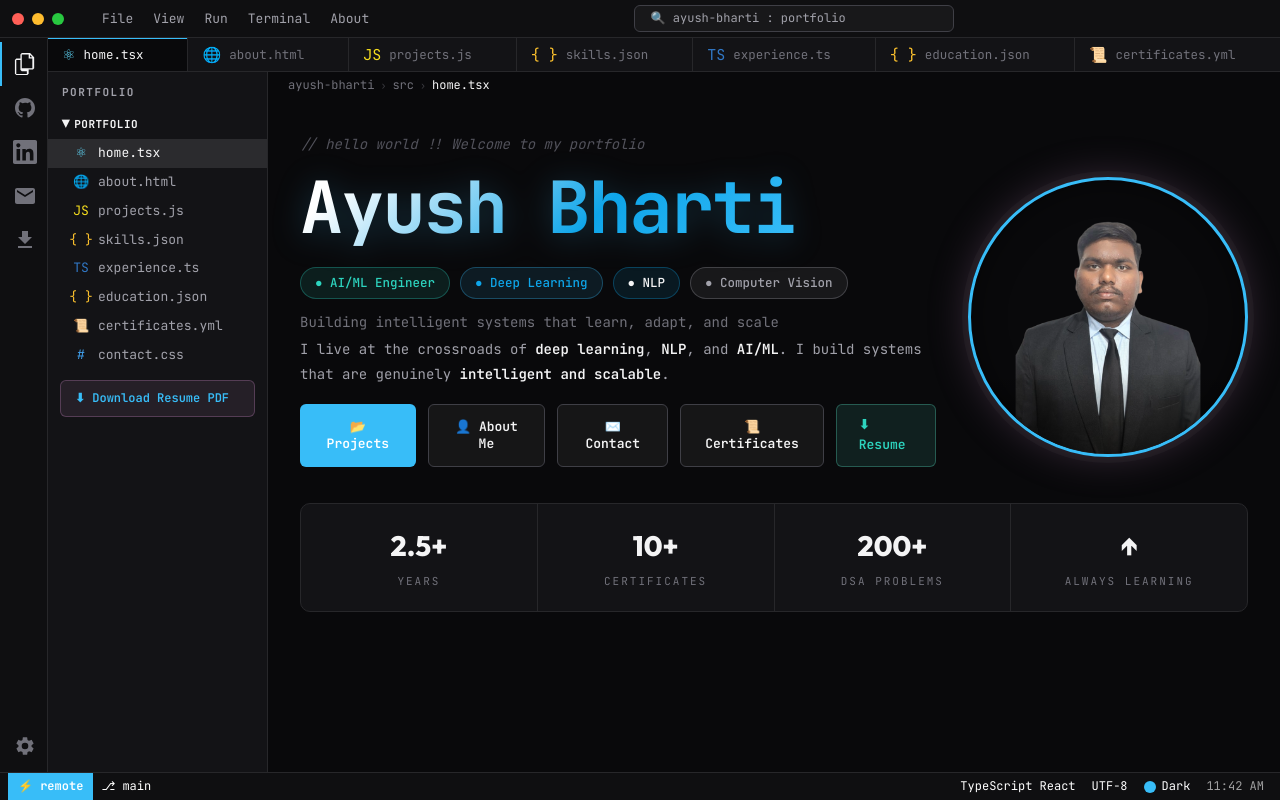
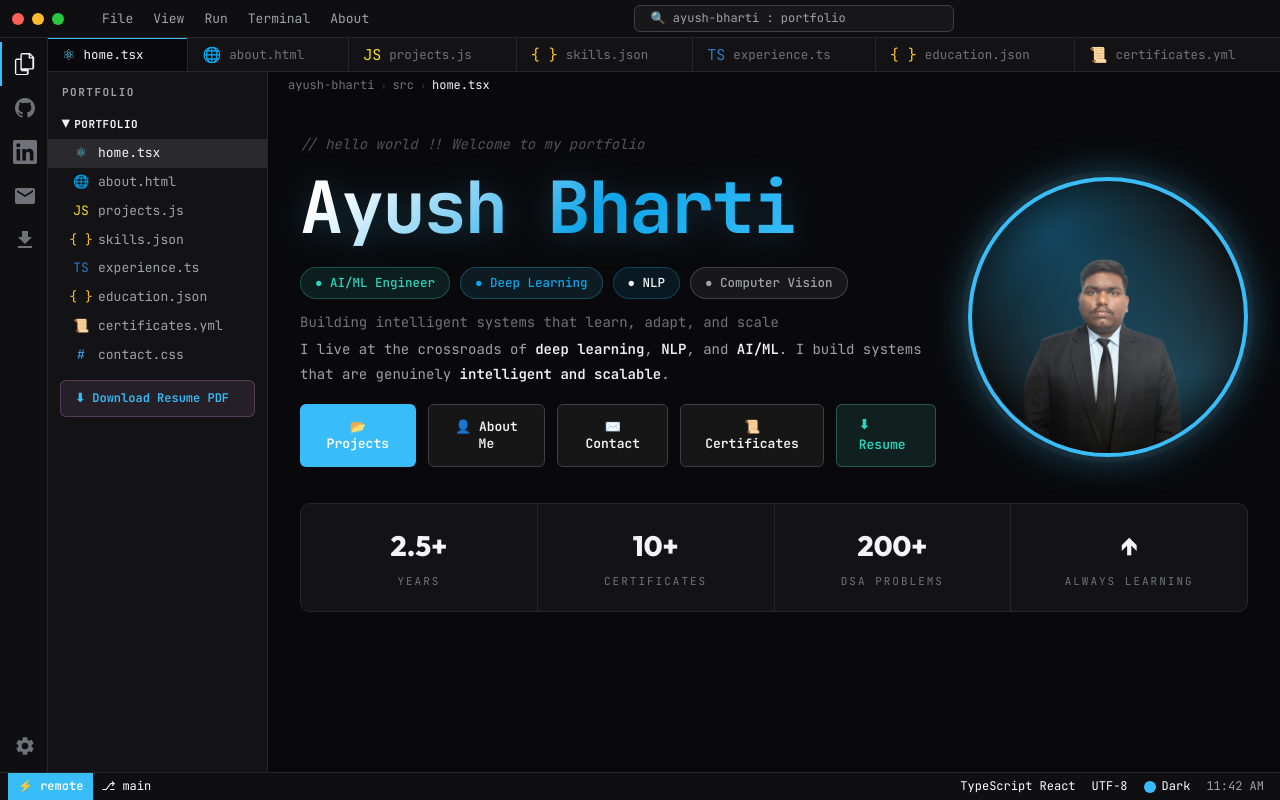
Before and after one commit to ayushbharti20/ayush-portfolio, a Next.js app: page / in a window 1280 px wide. Built offline with nearby package versions, Linux system fonts and the light colour scheme.

Commit message:
style: bind profile ring gradient and glow to dynamic theme engine variables

```diff
--- a/src/app/globals.css
+++ b/src/app/globals.css
@@ -563,12 +563,15 @@ button {
   border-radius: 50%;
   position: relative;
   overflow: hidden;
-  border: 3px solid var(--accent-purple);
-  /* Elegant gradient matching dark theme */
-  background: radial-gradient(circle at top, var(--bg-hover) 0%, var(--bg-main) 100%);
+  border: 4px solid var(--accent-purple);
+  /* Theme-reactive gradient using color-mix! */
+  background:
+    radial-gradient(circle at 30% 20%, color-mix(in srgb, var(--accent-blue) 35%, transparent) 0%, transparent 60%),
+    radial-gradient(circle at 70% 80%, color-mix(in srgb, var(--accent-purple) 35%, transparent) 0%, transparent 60%),
+    var(--bg-hover);
   box-shadow: 0 0 0 6px rgba(255,255,255,0.03),
-              0 0 40px rgba(197, 134, 192, 0.25),
-              inset 0 0 30px rgba(0,0,0,0.5);
+              0 0 40px color-mix(in srgb, var(--accent-purple) 40%, transparent),
+              inset 0 0 40px rgba(0,0,0,0.6);
   transition: all var(--transition-normal);
 }
 
--- a/src/sections/Home.jsx
+++ b/src/sections/Home.jsx
@@ -67,7 +67,7 @@ export default function HomeSection() {
         <div className="hero__photo-wrap">
           <div className="hero__photo-ring">
             <Image
-              src="/Ayush-2-no-background.png"
+              src="/Ayush-1-no-background.png"
               alt="Ayush Bharti"
               fill
               sizes="280px"
```
